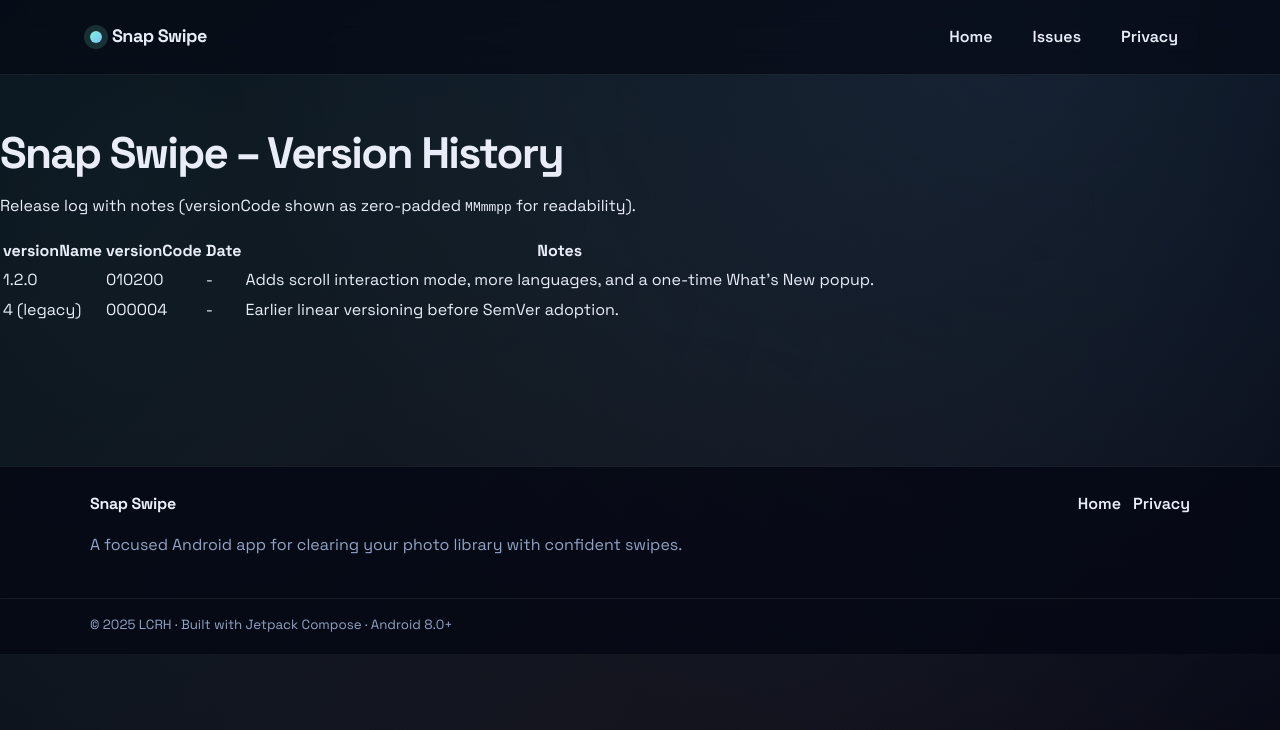
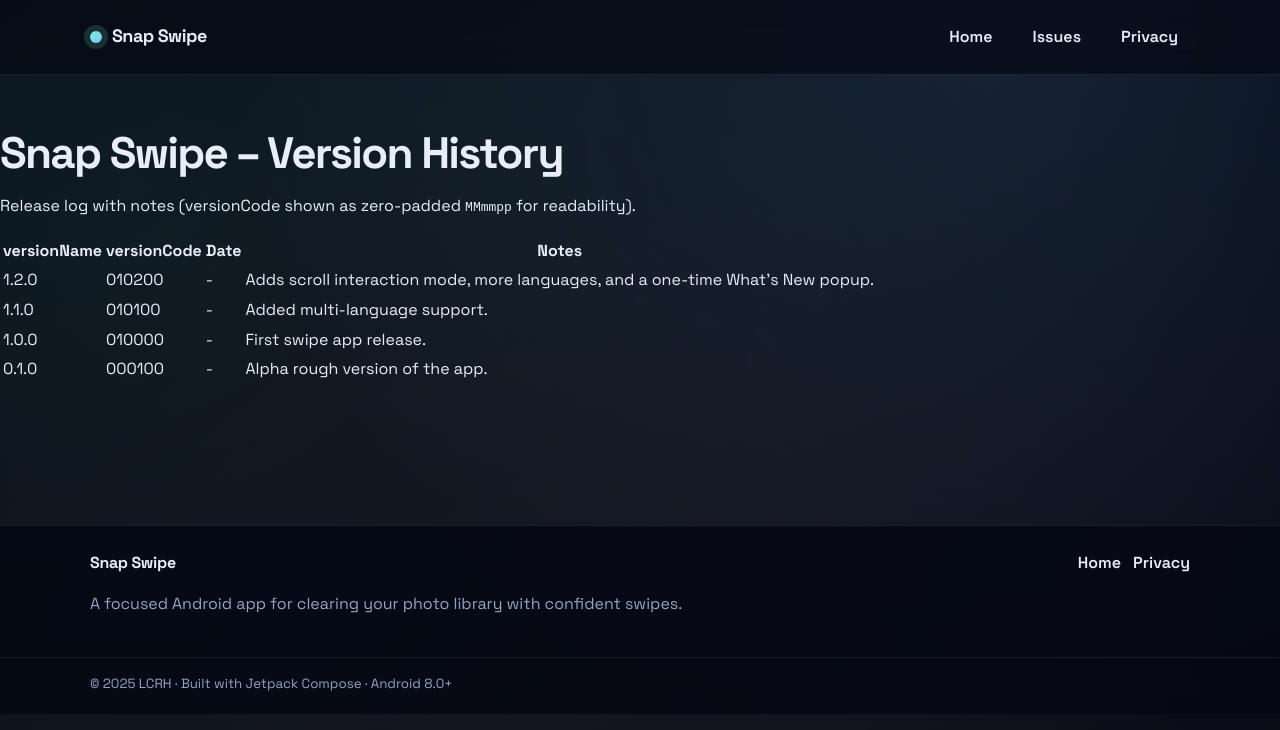
Before and after one commit to LCRH1883/Snapstudio, a Jekyll site: the page built from VERSION_HISTORY.md, in a window 1280 px wide. Shown: the top 730 px of the page. Built offline with Jekyll 4.4.1, drawn with Linux system fonts in a browser that asks for light colours; our own code applies the rules of GitHub Pages for plain Markdown files.

Commit message:
Expands version history documentation
Replaces the generic "legacy" entry with specific historical versions, detailing the initial alpha, first release, and early feature additions. Improves the accuracy and completeness of the version logs for better historical tracking.

```diff
--- a/VERSION_HISTORY.md
+++ b/VERSION_HISTORY.md
@@ -5,4 +5,6 @@ Release log with notes (versionCode shown as zero-padded `MMmmpp` for readabilit
 | versionName | versionCode | Date | Notes |
 |-------------|-------------|------|-------|
 | 1.2.0       | 010200      | -    | Adds scroll interaction mode, more languages, and a one-time What&apos;s New popup. |
-| 4 (legacy)  | 000004      | -    | Earlier linear versioning before SemVer adoption. |
+| 1.1.0       | 010100      | -    | Added multi-language support. |
+| 1.0.0       | 010000      | -    | First swipe app release. |
+| 0.1.0       | 000100      | -    | Alpha rough version of the app. |
```
Also changed, not shown: VERSIONING.md (+3 -1 lines).
